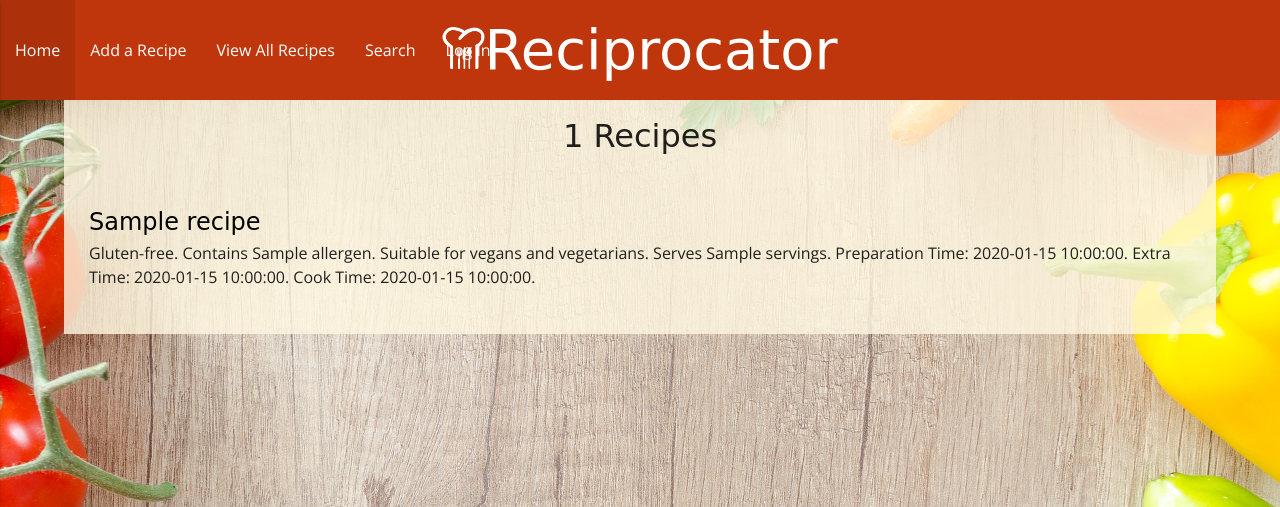
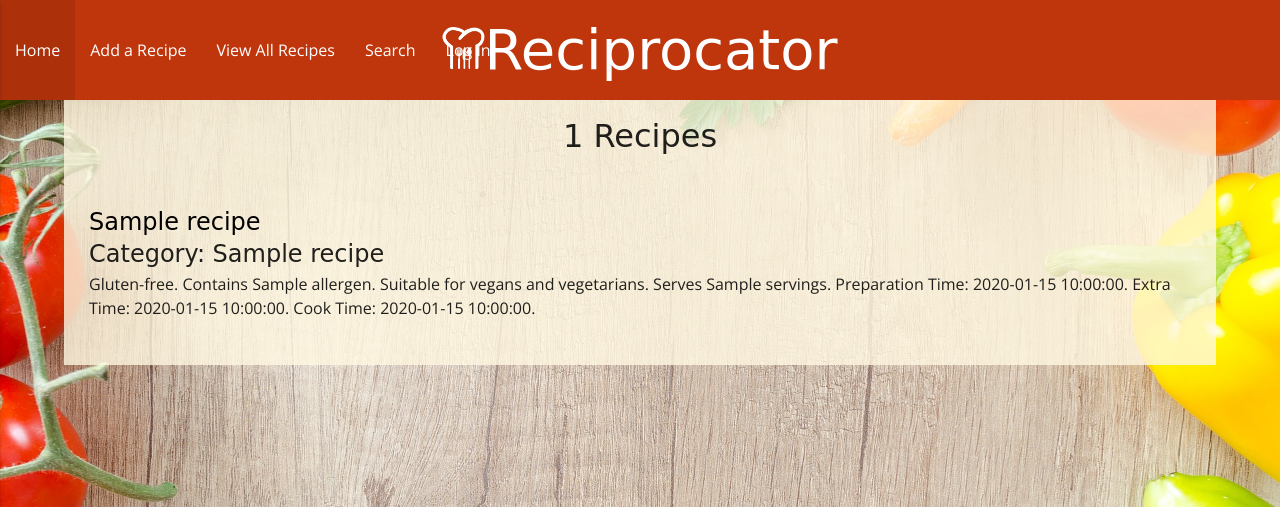
Before and after one commit to joanms/recipe-database, a Flask app: page /list_recipes in a window 1280 px wide. Shown: the top 507 px of the page. Run offline with Flask 2, Linux system fonts and the light colour scheme; a database or web service that is not in the repository returns one stand-in record (values such as "Sample title"); some libraries are stand-ins or nearby versions; some web fonts are replaced.

Commit message:
Add category headings to list_recipes.html

```diff
--- a/static/css/style.css
+++ b/static/css/style.css
@@ -95,13 +95,14 @@ h2 {
     font-size: 1.875em;
     text-align: inherit;
     margin-top: 25px;
-    margin-bottom: 5px;
+    margin-bottom: 0px;
 }
 
 h3 {
     font-family: "Fondamento", cursive;
     font-size: 1.5em;
-    margin-bottom: 0px;
+    margin-top: 5px;
+    margin-bottom: 5px;
 }
 
 a.recipe-title{
--- a/templates/list_recipes.html
+++ b/templates/list_recipes.html
@@ -11,6 +11,8 @@
         {% for recipe in recipes %}
 
             <a href="{{url_for('show_recipe', recipe_id=recipe._id)}}" class="recipe-title"><h2>{{recipe.recipe_title}}</h2></a>
+
+            <h3>Category: {{ recipe.category_name }}</h3>
 
             <!--Optional text to display if the recipe contains allergens-->
             {% if recipe.gluten_free %}
```
